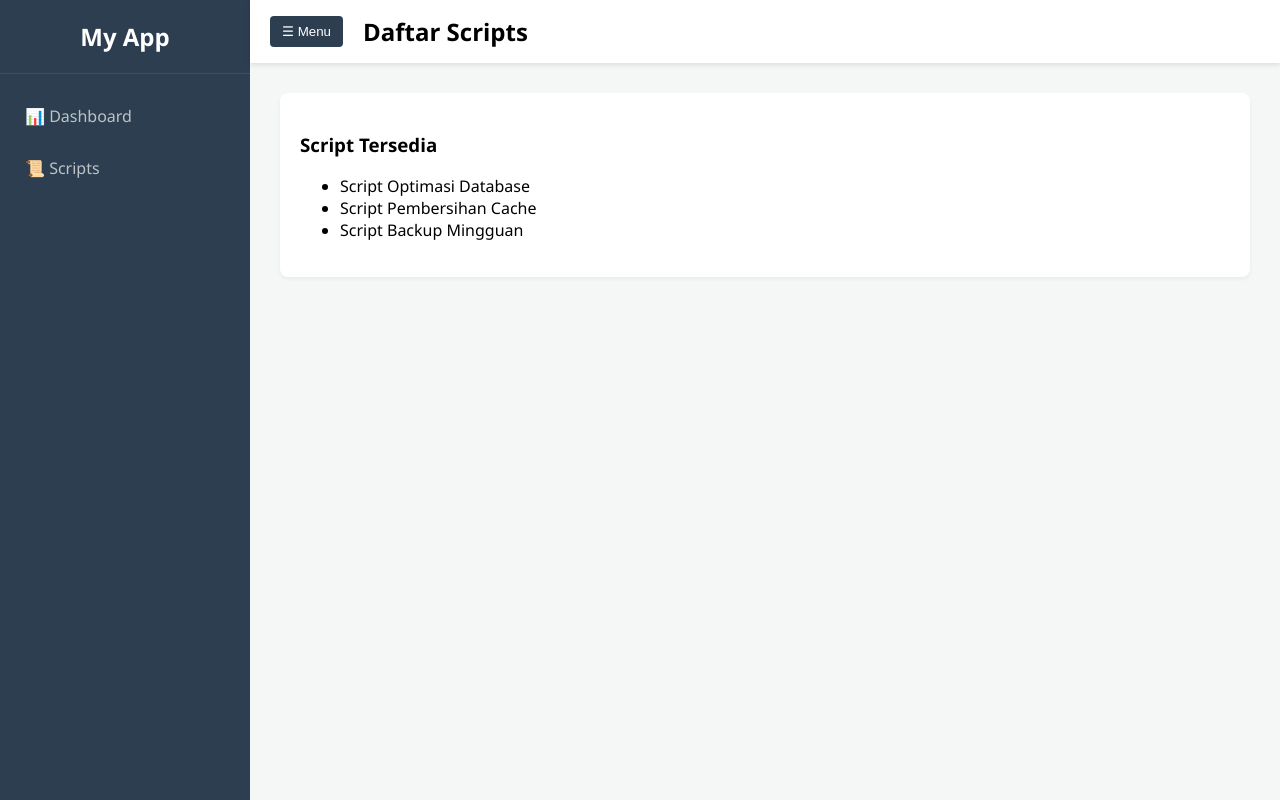
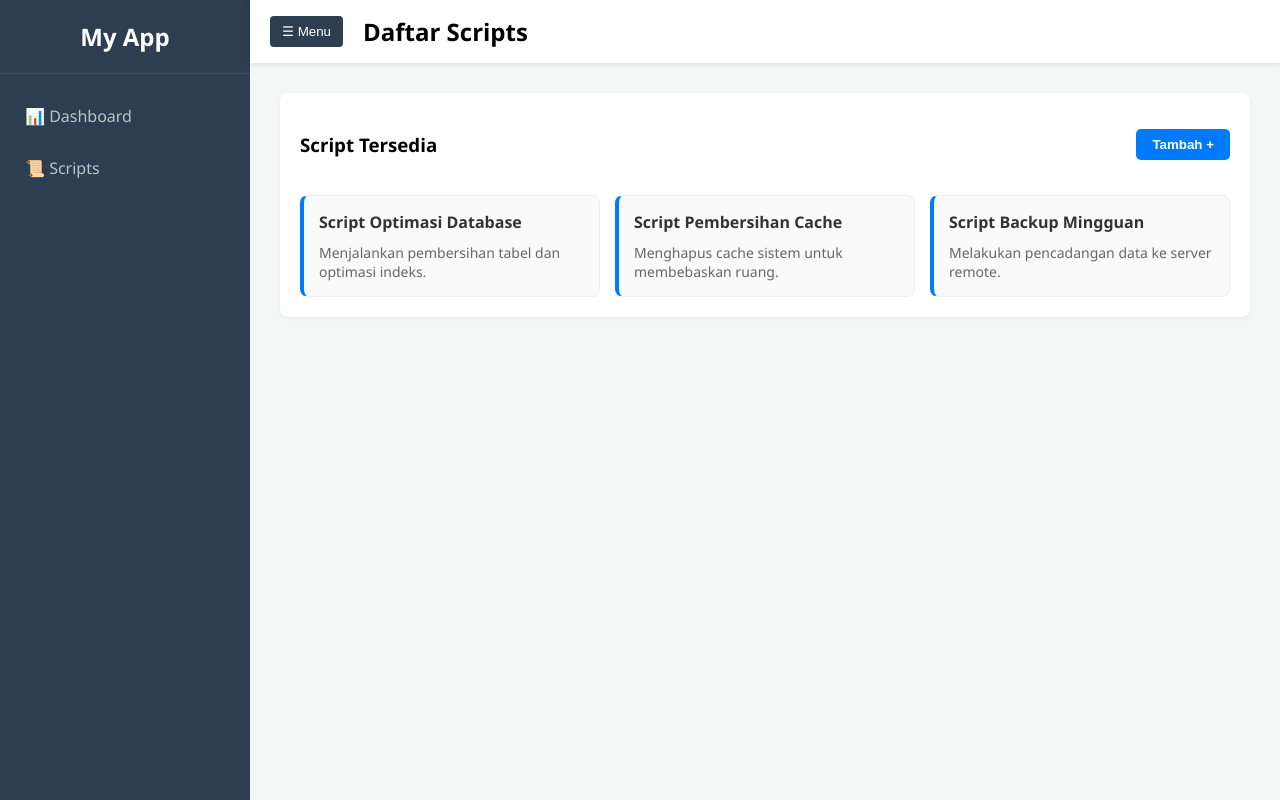
Before and after one commit to 230055Fawwaz/MyToolCenter, a Flask app: page /scripts in a window 1280 px wide. Run offline with Flask 3, Linux system fonts and the light colour scheme.

Commit message:
feat: add cards and 'Tambah +' button in scripts web page

```diff
--- a/app/static/css/style.css
+++ b/app/static/css/style.css
@@ -87,3 +87,67 @@ header {
 .container {
    padding: 30px;
 }
+
+/* ==========================================
+   Scripts.html
+   ========================================== */
+
+   .main-container {
+      background: white;
+      padding: 20px;
+      border-radius: 8px;
+      box-shadow: 0 2px 4px rgba(0,0,0,0.05);
+  }
+
+  .header-section {
+      display: flex;
+      justify-content: space-between;
+      align-items: center;
+      margin-bottom: 20px;
+  }
+
+  .btn-add {
+      background: #007bff;
+      color: white;
+      border: none;
+      padding: 8px 16px;
+      border-radius: 5px;
+      cursor: pointer;
+      font-weight: bold;
+      transition: background 0.3s;
+  }
+
+  .btn-add:hover {
+      background: #0056b3;
+  }
+
+  .card-grid {
+      display: grid;
+      grid-template-columns: repeat(auto-fill, minmax(250px, 1fr));
+      gap: 15px;
+  }
+
+  .script-card {
+      border: 1px solid #eee;
+      padding: 15px;
+      border-radius: 8px;
+      background: #fafafa;
+      border-left: 4px solid #007bff;
+      animation: slideIn 0.3s ease-out;
+  }
+
+  .script-card h4 {
+      margin: 0 0 10px 0;
+      color: #333;
+  }
+
+  .script-card p {
+      margin: 0;
+      font-size: 14px;
+      color: #666;
+  }
+
+  @keyframes slideIn {
+      from { opacity: 0; transform: translateY(10px); }
+      to { opacity: 1; transform: translateY(0); }
+  }
--- a/app/static/js/script.js
+++ b/app/static/js/script.js
@@ -13,3 +13,28 @@ document.addEventListener('DOMContentLoaded', function() {
         sidebar.classList.toggle('collapsed');
     });
 });
+
+// ==========================================
+// Scripts.html
+// ==========================================
+
+document.addEventListener('DOMContentLoaded', () => {
+    const addCardBtn = document.getElementById('addCardBtn');
+    const cardGrid = document.getElementById('cardGrid');
+    let counter = 1;
+
+    addCardBtn.addEventListener('click', () => {
+        const cardTitle = `Custom Script #${counter++}`;
+
+        // Buat elemen card
+        const newCard = document.createElement('div');
+        newCard.className = 'script-card';
+
+        newCard.innerHTML = `
+            <h4>${cardTitle}</h4>
+            <p>Script baru yang ditambahkan secara dinamis ke dalam daftar.</p>
+        `;
+
+        cardGrid.appendChild(newCard);
+    });
+});
--- a/app/templates/scripts.html
+++ b/app/templates/scripts.html
@@ -11,12 +11,26 @@
 {% block header_title %}Daftar Scripts{% endblock %}
 
 {% block content %}
-    <div style="background: white; padding: 20px; border-radius: 8px; box-shadow: 0 2px 4px rgba(0,0,0,0.05);">
-        <h3>Script Tersedia</h3>
-        <ul>
-            <li>Script Optimasi Database</li>
-            <li>Script Pembersihan Cache</li>
-            <li>Script Backup Mingguan</li>
-        </ul>
+    <div class="main-container">
+        <div class="header-section">
+            <h3>Script Tersedia</h3>
+            <button id="addCardBtn" class="btn-add">Tambah +</button>
+        </div>
+
+        <div id="cardGrid" class="card-grid">
+            <!-- Kartu default -->
+            <div class="script-card">
+                <h4>Script Optimasi Database</h4>
+                <p>Menjalankan pembersihan tabel dan optimasi indeks.</p>
+            </div>
+            <div class="script-card">
+                <h4>Script Pembersihan Cache</h4>
+                <p>Menghapus cache sistem untuk membebaskan ruang.</p>
+            </div>
+            <div class="script-card">
+                <h4>Script Backup Mingguan</h4>
+                <p>Melakukan pencadangan data ke server remote.</p>
+            </div>
+        </div>
     </div>
 {% endblock %}
```
